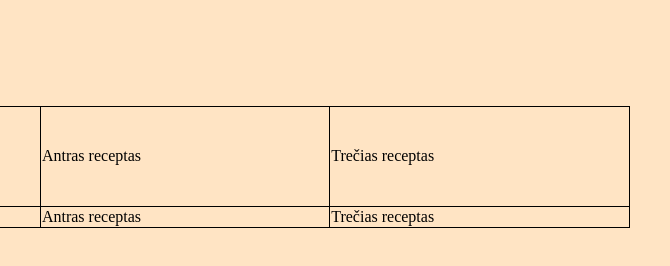
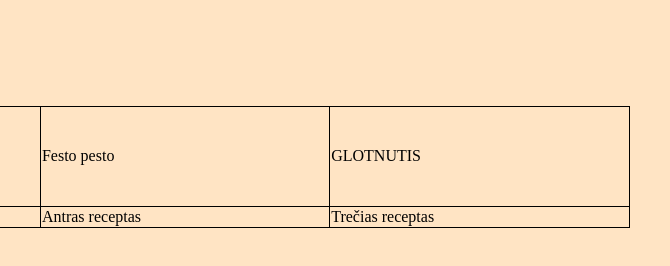
Before and after one commit to maxi-the-taxi/Receptai, a plain HTML site: page receptai/index.html in a window 1280 px wide. Shown: the full height of the page, 452-1122 px from the left. Drawn offline with Linux system fonts and the light colour scheme.

Commit message:
glotnutis

```diff
--- a/receptai/index.html
+++ b/receptai/index.html
@@ -11,8 +11,8 @@
         <table>
             <tr class = "pirmaEilute">
                 <td><a src="https://www.lamaistas.lt/receptas/sokoladiniai-keksiukai-32067" class="receptas">Keksai</a></td>
-                <td>Antras receptas</td>
-                <td>Trečias receptas</td>
+                <td><a src="https://www.lamaistas.lt/receptas/dilgeliu-ir-garsvu-pesto-85188" class="receptas">Festo pesto</a></td>
+                <td><a src="https://www.lamaistas.lt/receptas/saldytu-uogu-avokado-ir-zalumynu-glotnutis-80993" class="receptas">GLOTNUTIS</a></td>
             </tr>
             <tr>
                 <td>Pirmas receptas</td>
```
